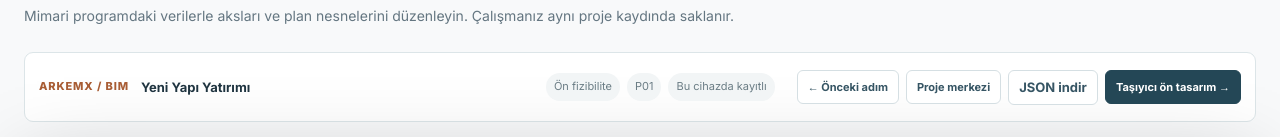
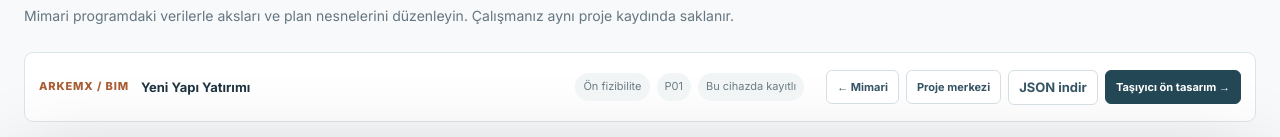
Before and after one commit to BuseIbsiroglu0637/arkemx-core-v1, a Next.js app: page /plan-ve-aks in a window 1280 px wide. Shown: the part 195-332 px from the top of the page. Built offline with nearby package versions, Linux system fonts and the light colour scheme.

Commit message:
refactor(kernel): önceki proje adımını adıyla göster

```diff
--- a/app/components/ProjectKernel.tsx
+++ b/app/components/ProjectKernel.tsx
@@ -1092,7 +1092,7 @@ export function ProjectKernelBar({ module, confidence = "Ön değerlendirme", co
         <span>{persistence.state === "recovered" ? "Yedekten kurtarıldı" : persistence.state === "unavailable" ? "Tarayıcı kaydı kapalı" : "Bu cihazda kayıtlı"}</span>
       </div>
       <div className="project-kernel-compact-actions">
-        {previousJourneyStep ? <Link href={previousJourneyStep.href} onClick={() => synchronizeProject()}>← Önceki adım</Link> : null}
+        {previousJourneyStep ? <Link href={previousJourneyStep.href} onClick={() => synchronizeProject()}>← {previousJourneyStep.short}</Link> : null}
         <Link href="/dijital-proje-merkezi">Proje merkezi</Link>
         <button onClick={exportProject}>JSON indir</button>
         {activeJourneyIndex < PROJECT_JOURNEY.length - 1 ? <Link className="is-primary" href={nextJourneyStep.href} onClick={() => synchronizeProject()}>{nextJourneyStep.short} →</Link> : null}
```
